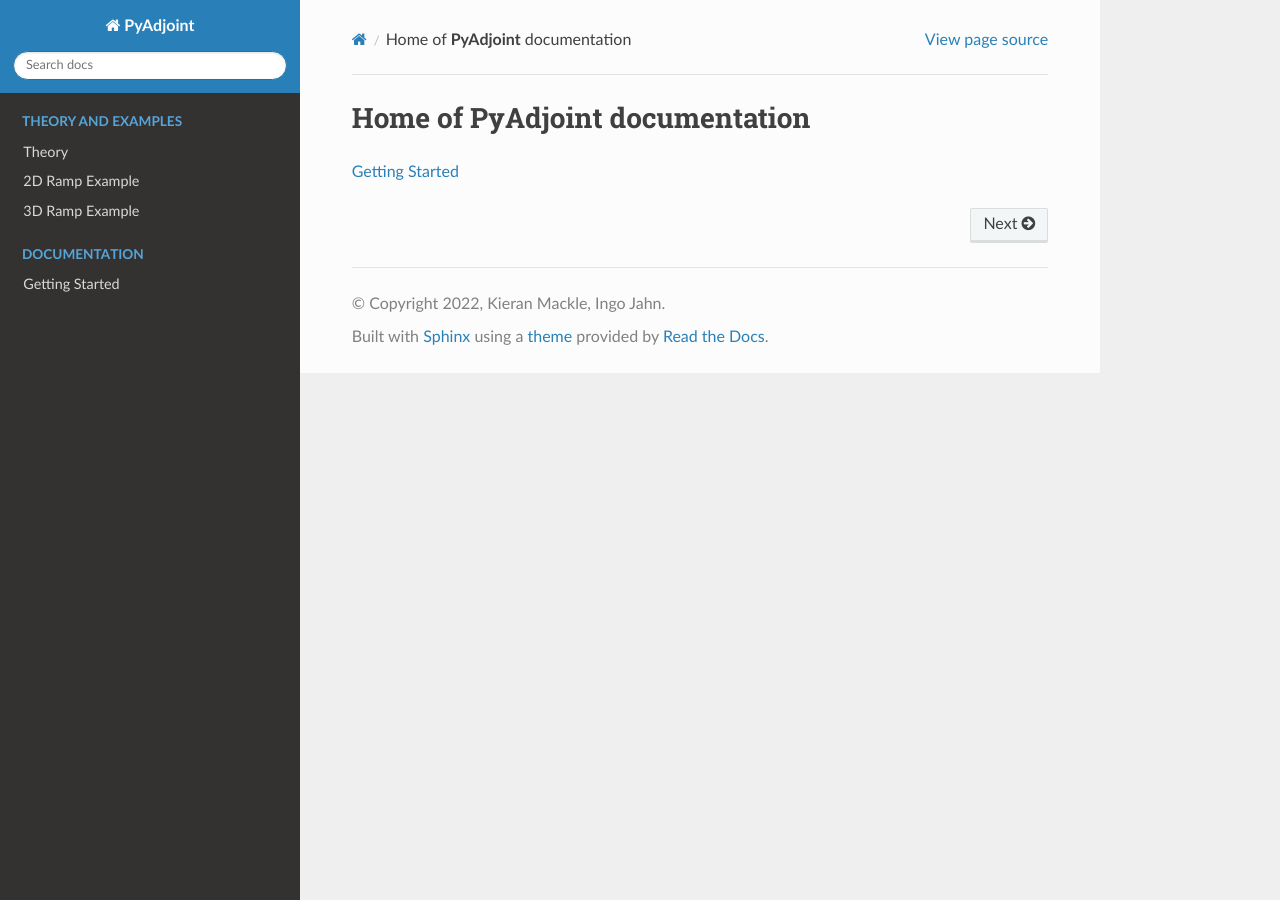
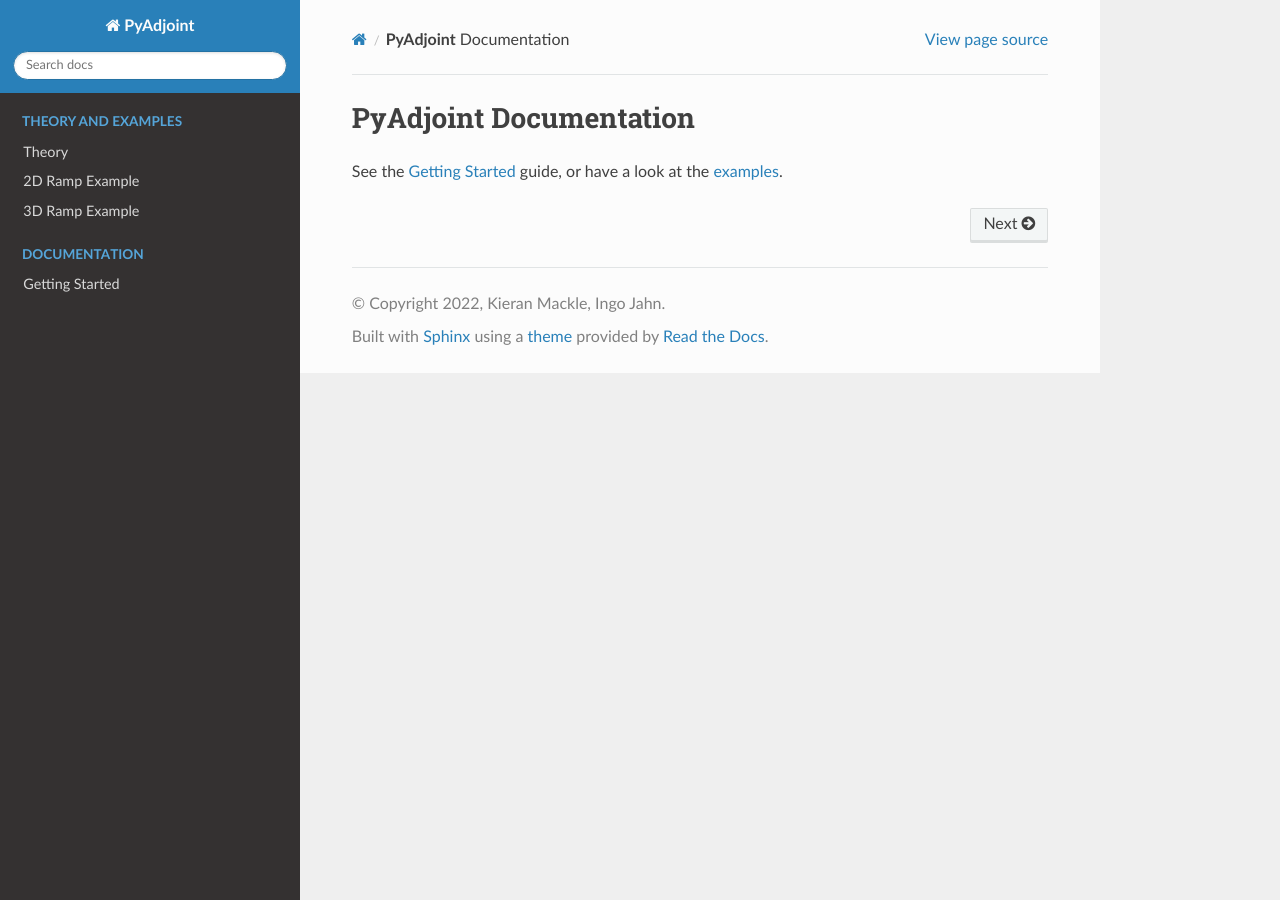
Before and after one commit to kieran-mackle/pysagas, a Sphinx documentation site: the page built from docs/source/index.md, in a window 1280 px wide. Built offline with Sphinx 7.4.7 and the Read the Docs theme 2.0.0, drawn with Linux system fonts in a browser that asks for light colours.

Commit message:
docs: tidied docs index

````diff
--- a/docs/source/index.md
+++ b/docs/source/index.md
@@ -1,6 +1,7 @@
-# Home of **PyAdjoint** documentation
+# **PyAdjoint** Documentation
 
-[Getting Started](getting-started)
+See the [Getting Started](getting-started) guide, or have a look
+at the [examples](examples/ramp_2d.md).
 
 
 ```{toctree}
````
